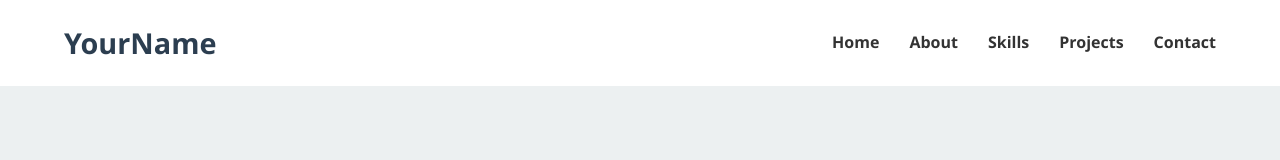
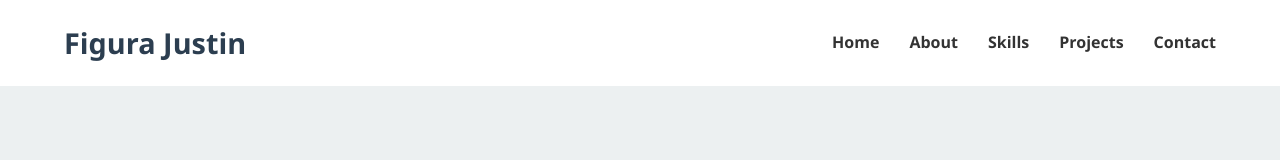
Before and after one commit to justinfigura18/Personal-Portfolio, a plain HTML site: page index.html in a window 1280 px wide. Shown: the top 160 px of the page. Drawn offline with Linux system fonts and the light colour scheme.

Commit message:
Update index.html

```diff
--- a/index.html
+++ b/index.html
@@ -3,14 +3,14 @@
 <head>
     <meta charset="UTF-8">
     <meta name="viewport" content="width=device-width, initial-scale=1.0">
-    <title>Your Name - Portfolio</title>
+    <title>Figura Justin - Portfolio</title>
     <link rel="stylesheet" href="styles.css">
     <link rel="stylesheet" href="https://cdnjs.cloudflare.com/ajax/libs/font-awesome/6.0.0-beta3/css/all.min.css">
 </head>
 <body>
     <header>
         <div class="container">
-            <div class="logo">YourName</div>
+            <div class="logo">Figura Justin</div>
             <nav>
                 <ul>
                     <li><a href="#home">Home</a></li>
```
